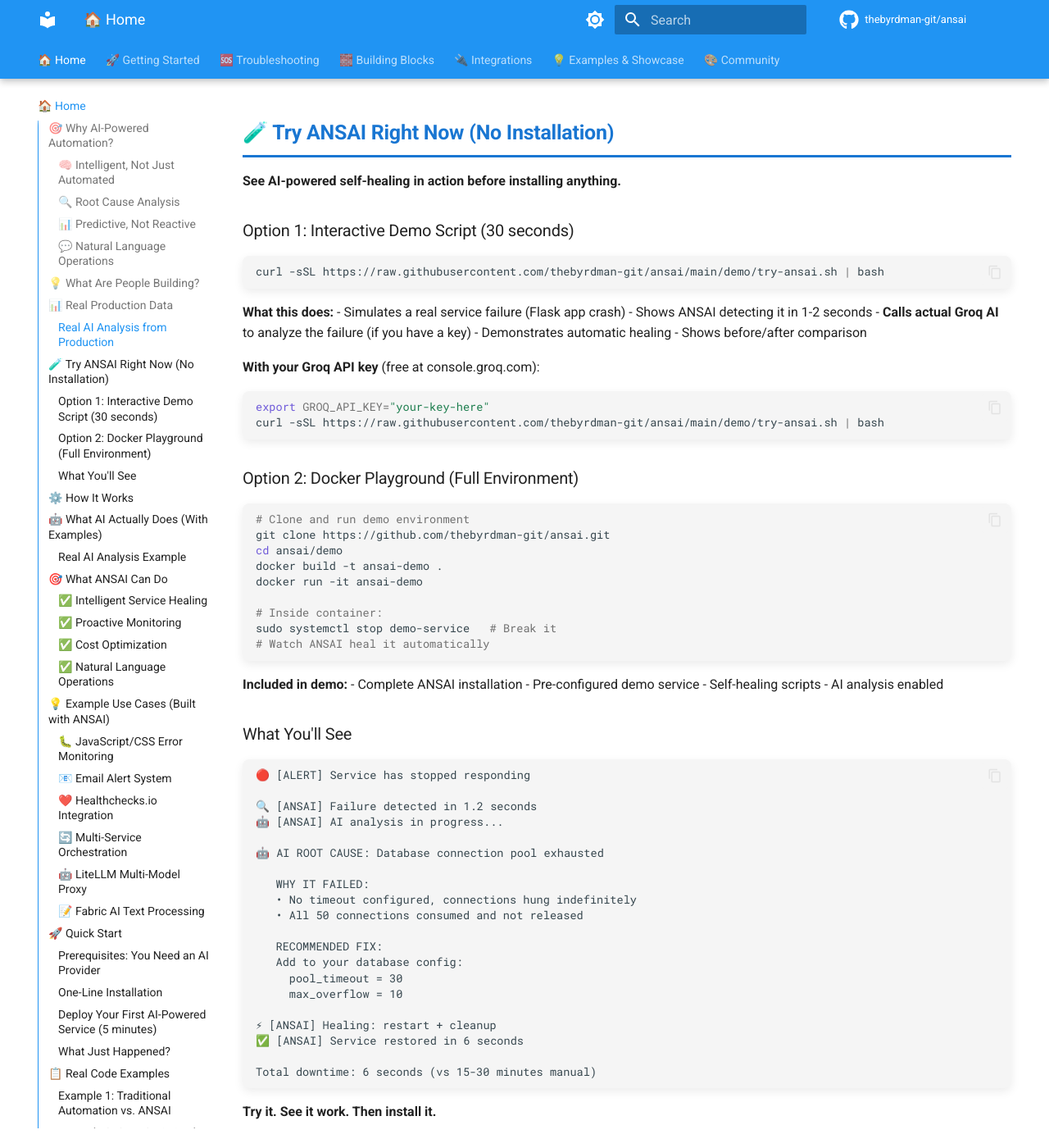
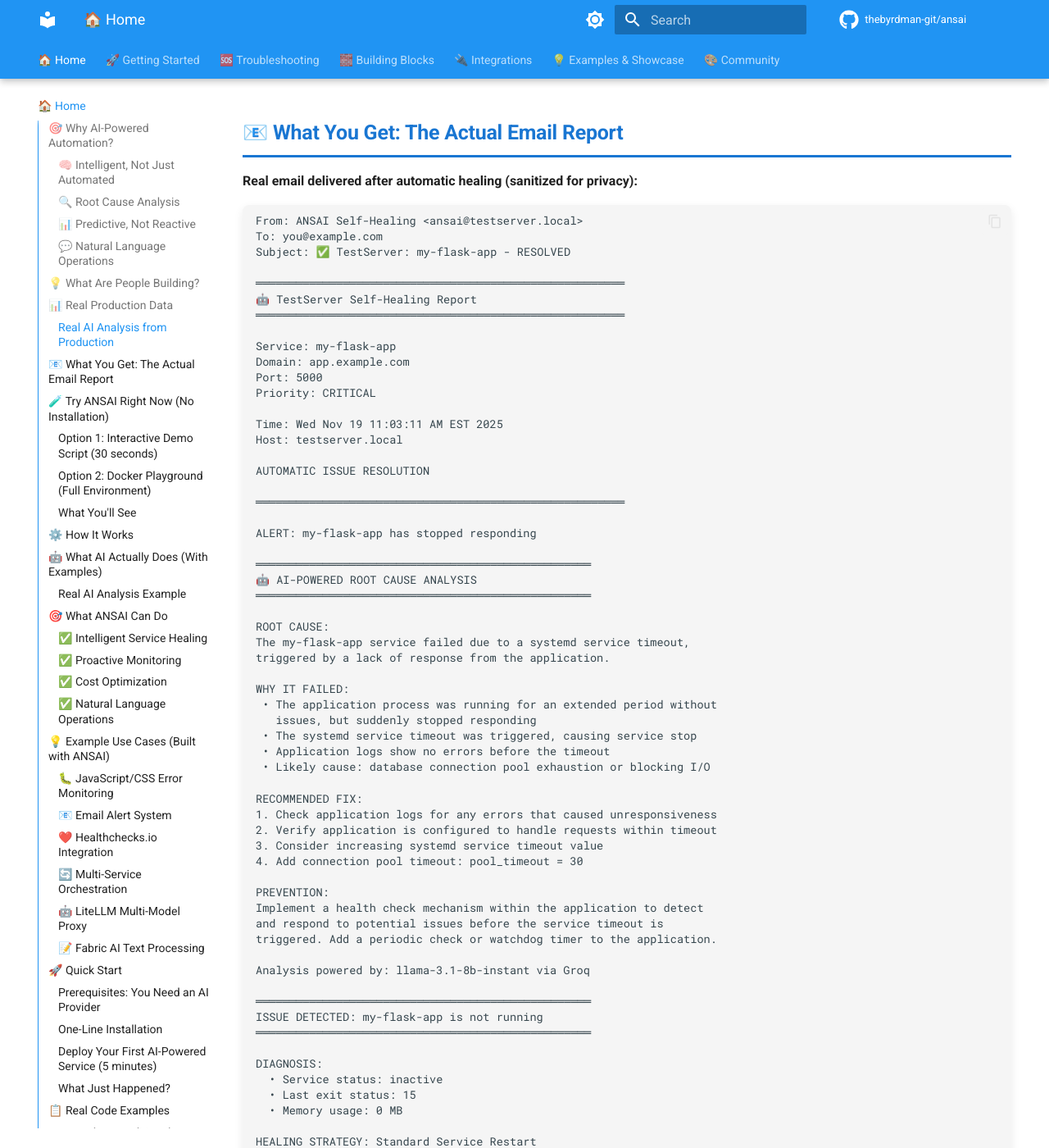
Before and after one commit to thebyrdman-git/ansai, an MkDocs documentation site: the page built from docs/index.md, in a window 1280 px wide and 1400 px high, scrolled down 3421 px. Shown: the whole window at 82% size. Built offline with MkDocs 1.6.1 and Material for MkDocs 9.7.7, drawn with Linux system fonts in a browser that asks for light colours; comment, search, counter and statistics services are not loaded; some of the changed text lies outside the part shown.

Commit message:
FEAT: Add actual email report example (sanitized)
What was added:
- Complete email report from production healing event
- Shows exact format users receive in their inbox
- Full AI analysis, diagnosis, healing steps, and results
- Post-healing system status and recommendations

Sanitization:
- miraclemax → testserver
- story-stages → my-flask-app
- books.jbyrd.org → app.example.com
- 192.168.1.132 → 10.0.1.50
- Email addresses → generic examples

Impact: Users now see EXACTLY what they'll get
- Not a mockup - this is the real email format
- Shows comprehensive AI analysis quality
- Demonstrates actionable recommendations
- Proves it's not just 'service restarted'

````diff
--- a/docs/index.md
+++ b/docs/index.md
@@ -109,6 +109,131 @@ recycling when utilization exceeds 80%.
 ```
 
 **This is real.** Not a demo. Not marketing. Actual production logs.
+
+---
+
+## 📧 What You Get: The Actual Email Report
+
+**Real email delivered after automatic healing (sanitized for privacy):**
+
+```
+From: ANSAI Self-Healing <ansai@testserver.local>
+To: you@example.com
+Subject: ✅ TestServer: my-flask-app - RESOLVED
+
+═══════════════════════════════════════════════════════
+🤖 TestServer Self-Healing Report
+═══════════════════════════════════════════════════════
+
+Service: my-flask-app
+Domain: app.example.com
+Port: 5000
+Priority: CRITICAL
+
+Time: Wed Nov 19 11:03:11 AM EST 2025
+Host: testserver.local
+
+AUTOMATIC ISSUE RESOLUTION
+
+═══════════════════════════════════════════════════════
+
+ALERT: my-flask-app has stopped responding
+
+══════════════════════════════════════════════════
+🤖 AI-POWERED ROOT CAUSE ANALYSIS
+══════════════════════════════════════════════════
+
+ROOT CAUSE:
+The my-flask-app service failed due to a systemd service timeout,
+triggered by a lack of response from the application.
+
+WHY IT FAILED:
+ • The application process was running for an extended period without
+   issues, but suddenly stopped responding
+ • The systemd service timeout was triggered, causing service stop
+ • Application logs show no errors before the timeout
+ • Likely cause: database connection pool exhaustion or blocking I/O
+
+RECOMMENDED FIX:
+1. Check application logs for any errors that caused unresponsiveness
+2. Verify application is configured to handle requests within timeout
+3. Consider increasing systemd service timeout value
+4. Add connection pool timeout: pool_timeout = 30
+
+PREVENTION:
+Implement a health check mechanism within the application to detect
+and respond to potential issues before the service timeout is
+triggered. Add a periodic check or watchdog timer to the application.
+
+Analysis powered by: llama-3.1-8b-instant via Groq
+
+══════════════════════════════════════════════════
+ISSUE DETECTED: my-flask-app is not running
+══════════════════════════════════════════════════
+
+DIAGNOSIS:
+  • Service status: inactive
+  • Last exit status: 15
+  • Memory usage: 0 MB
+
+HEALING STRATEGY: Standard Service Restart
+  Action: systemctl restart my-flask-app
+
+✅ SUCCESS: Service restarted and is now active
+
+HOW IT WAS FIXED:
+  1. Detected my-flask-app was inactive/failed
+  2. Executed: systemctl restart my-flask-app
+  3. Waited 5 seconds for startup
+  4. Verified service is active
+  5. Service listening on port 5000
+
+ROOT CAUSE: Service crash or unexpected termination
+  Possible reasons:
+    • Out of memory (OOM killer)
+    • Unhandled exception in application
+    • External signal (SIGTERM/SIGKILL)
+    • Configuration error
+
+RESOLUTION: Standard systemd restart restored functionality
+HEALING TIME: ~5 seconds
+CONFIDENCE: High
+
+RECOMMENDATION:
+  Check recent logs for root cause: journalctl -u my-flask-app -n 100
+
+═══════════════════════════════════════════════════════
+Post-Healing System Status
+═══════════════════════════════════════════════════════
+
+Service: active
+Enabled: enabled
+Uptime: 2025-11-19 11:03:12 EST
+
+Recent Logs:
+Nov 19 11:03:12 testserver my-flask-app[4141118]: INFO: Starting Flask application
+Nov 19 11:03:12 testserver my-flask-app[4141118]: * Running on http://127.0.0.1:5000
+Nov 19 11:03:12 testserver my-flask-app[4141118]: * Running on http://10.0.1.50:5000
+
+═══════════════════════════════════════════════════════
+All TestServer Services Status:
+═══════════════════════════════════════════════════════
+
+  my-flask-app.service    loaded active running
+  api-service.service     loaded active running
+  worker.service          loaded active running
+  traefik.service         loaded active running
+
+═══════════════════════════════════════════════════════
+End Report - ANSAI Self-Healing System
+═══════════════════════════════════════════════════════
+
+View all healing logs: journalctl -t ansai-self-heal
+Check service: systemctl status my-flask-app
+View service logs: journalctl -u my-flask-app -n 100
+```
+
+**You get this in your inbox.** No 3 AM wake-up calls. No guessing. AI tells you exactly what broke and how to fix it permanently.
 
 ---
 
````
